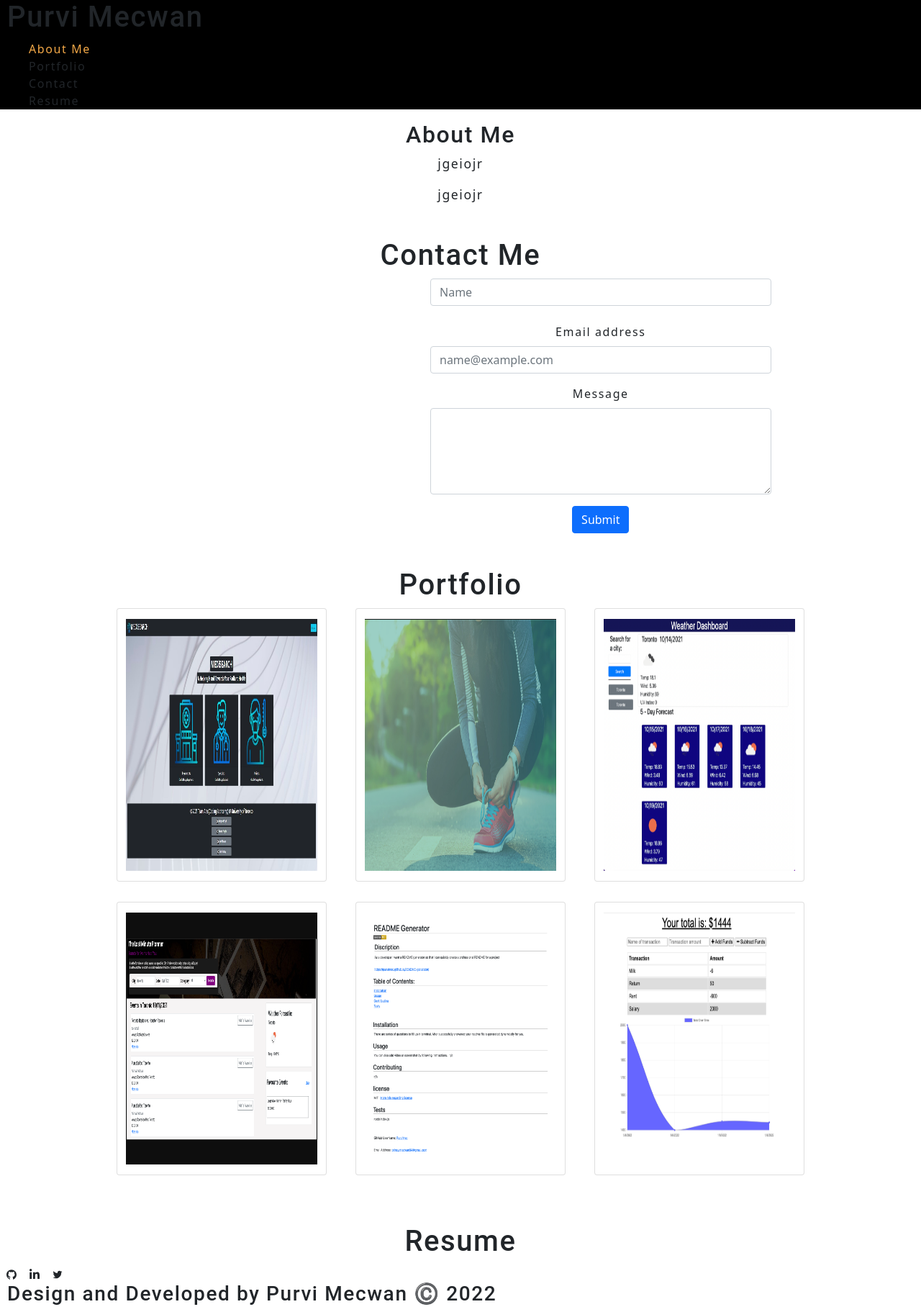
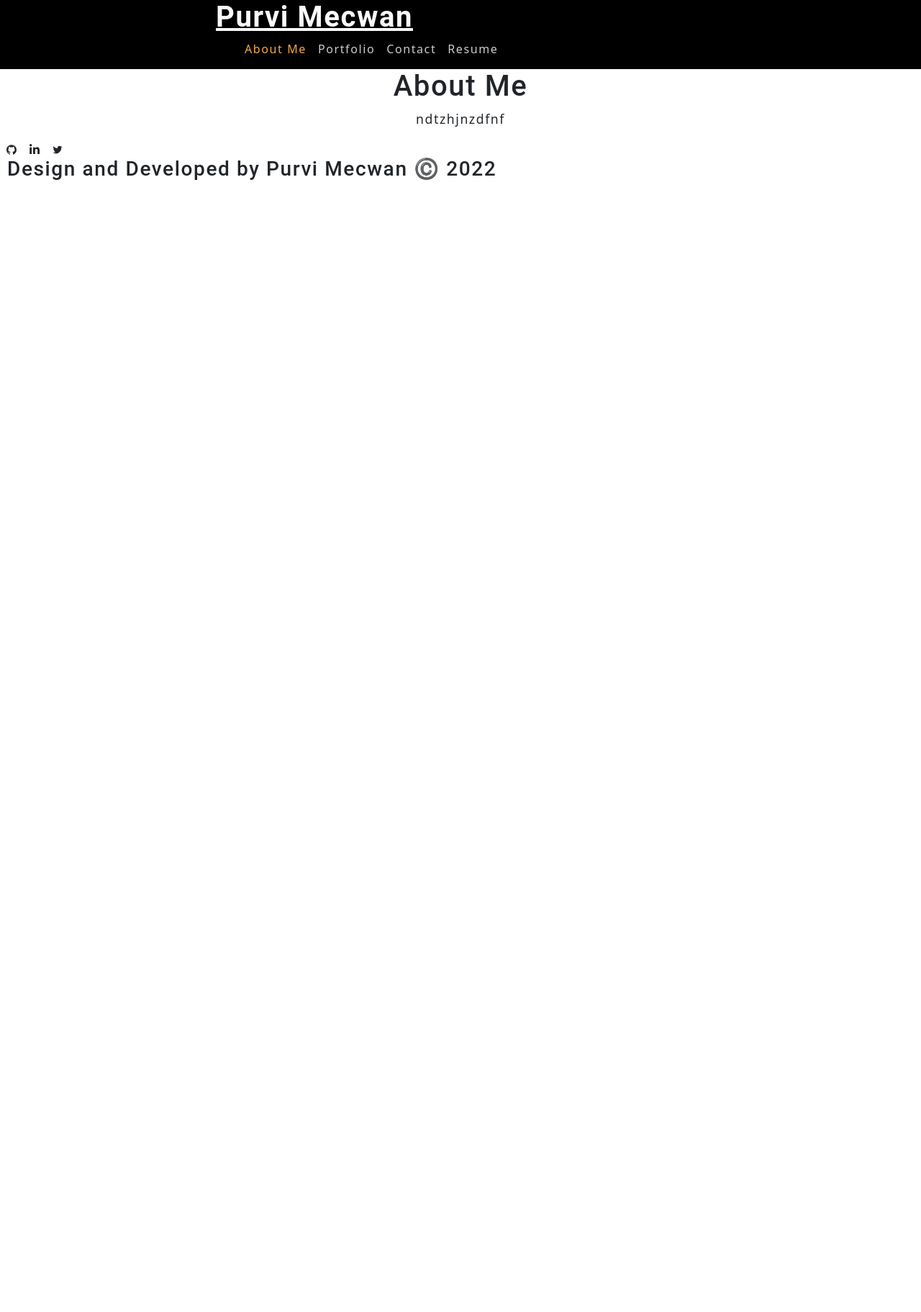
Before and after one commit to PurviMec/portfolio, a React (Create React App) app: page / in a window 1280 px wide. Shown: the whole page at 72% size. After the commit the page ends 800 px from the top, so only its background shows below. Built offline with nearby package versions, Linux system fonts and the light colour scheme.

Commit message:
add rendering pages

```diff
--- a/src/App.js
+++ b/src/App.js
@@ -3,26 +3,28 @@ import React, { useState } from 'react';
 //import './App.css';
 import Nav from './components/Nav';
 import Footer from './components/Footer';
-import Links from './components/Links';
 import ContactForm from './components/Contact';
 import Portfolio from './components/Portfolio';
 import Resume from './components/Resume';
 import About from './components/About';
 
 function App() {
-
     const [navLinks] = useState ([
         {
-            name: "About Me"
+            name: "About Me",
+            description: "ndtzhjnzdfnf"
         },
         {
-            name: "Portfolio"
+            name: "Portfolio",
+            description: <Portfolio></Portfolio>
         },
         {
-            name: "Contact"
+            name: "Contact",
+            description: <ContactForm></ContactForm>
         },
         {
-            name: "Resume"
+            name: "Resume",
+            description: <Resume></Resume>
         }
     ]);
 
@@ -36,12 +38,13 @@ function App() {
                 currentLink= {currentLink}
             ></Nav>
             <main>
-
-                <Links currentLink={currentLink}></Links>
-                <About></About>
-                <ContactForm></ContactForm>
-                <Portfolio></Portfolio>
-                <Resume></Resume>
+                <div>
+                <About
+                navLinks= {navLinks}
+                setCurrentLink= {setCurrentLink}
+                currentLink= {currentLink}
+                ></About>
+                </div>
             </main>
             <Footer></Footer>
         </div>
--- a/src/components/About/index.js
+++ b/src/components/About/index.js
@@ -1,10 +1,21 @@
-import React from "react";
+import React, {useEffect} from "react";
+import { capitalizeFirstLetter } from "../../utils/helpers";
 
-function About () {
+function About (props) {
+    const {
+        //navLinks = [],
+        //setCurrentLink,
+        currentLink
+    } = props
+
+    useEffect(()=> {
+        document.title = capitalizeFirstLetter(currentLink.name);
+    },[currentLink]);
     return(
         <div>
+            <h1>{capitalizeFirstLetter(currentLink.name)}</h1>
             <p>
-                jgeiojr
+               {currentLink.description}
             </p>
         </div>
     )
--- a/src/components/Contact/index.js
+++ b/src/components/Contact/index.js
@@ -39,7 +39,6 @@ function ContactForm () {
 
     return(
         <section className="m-5">
-            <h1>Contact Me</h1>
             <Form onSubmit={handleSubmit}>
                 <Form.Control type="text" name="name" placeholder="Name" defaultValue={name} onChange={handleChange}/>
                 <br />
--- a/src/components/Links/index.js
+++ /dev/null
@@ -1,16 +0,0 @@
-import React from "react";
-import { capitalizeFirstLetter } from "../../utils/helpers";
-import About from "../About";
-
-function Links ({ currentLink }) {
-    const { name, description } = currentLink;
-    return(
-        <section>
-            <h2>{capitalizeFirstLetter(name)}</h2>
-            {description}
-            <About></About>
-        </section>
-    )
-}
-
-export default Links;
--- a/src/components/Nav/index.js
+++ b/src/components/Nav/index.js
@@ -2,6 +2,7 @@ import React, { useEffect } from "react";
 import { capitalizeFirstLetter } from "../../utils/helpers";
 
 function Nav (props) {
+
     const {
         navLinks = [],
         setCurrentLink,
@@ -16,8 +17,8 @@ function Nav (props) {
 
         <header>
             <nav>
-                <h1 id="header" className="header">Purvi Mecwan</h1>
-                <ul className="flex-row">
+                <h1 id="header" className="header links"> <a href="/">Purvi Mecwan</a> </h1>
+                <ul className="flex-row links">
                     {navLinks.map ((navLink) => (
                         <li className={` mx-2 ${
                             currentLink.name === navLink.name && 'navActive'
--- a/src/components/Portfolio/index.js
+++ b/src/components/Portfolio/index.js
@@ -1,4 +1,4 @@
-import React,{ useState } from "react";
+import React from "react";
 //import Container from 'react-bootstrap/Container';
 //import Row from 'react-bootstrap/Row';
 //import Col from 'react-bootstrap/Col'
@@ -12,36 +12,35 @@ import photo6 from '../../assets/budget-traker.jpg';
 
 
 function Portfolio () {
-    const [photos] = useState([
-        {
-            name: 'medIsearch',
-            description: 'MEDiSEARCH is a dynamic hospital management tool that provides an efficient way to manage organization-related and medical-related information within ONE app. This application is for internal use only.'
-        },
-        {
-            name: 'Run-Buddy',
-            description: 'App for runner, who wish to join our fitness classes provided by certified instructors.'
-        },
-        {
-            name: 'Weather-Forcast-App',
-            description: "This app provides you different city's weather forcast"
-        },
-        {
-            name: 'Last-Minute-Planner',
-            description: "This app guides people to make plans at last minute with full weather forcast of that day."
-        },
-        {
-            name: 'ReadMe-Generator',
-            description: "As a developer I develop app to create readMe file for convinience."
-        },
-        {
-            name: 'Budget-Tracker-App',
-            description: "This app's purpose is to save time while making monthly budge."
-        }
+    // const [photos] = useState([
+    //     {
+    //         name: 'medIsearch',
+    //         description: 'MEDiSEARCH is a dynamic hospital management tool that provides an efficient way to manage organization-related and medical-related information within ONE app. This application is for internal use only.'
+    //     },
+    //     {
+    //         name: 'Run-Buddy',
+    //         description: 'App for runner, who wish to join our fitness classes provided by certified instructors.'
+    //     },
+    //     {
+    //         name: 'Weather-Forcast-App',
+    //         description: "This app provides you different city's weather forcast"
+    //     },
+    //     {
+    //         name: 'Last-Minute-Planner',
+    //         description: "This app guides people to make plans at last minute with full weather forcast of that day."
+    //     },
+    //     {
+    //         name: 'ReadMe-Generator',
+    //         description: "As a developer I develop app to create readMe file for convinience."
+    //     },
+    //     {
+    //         name: 'Budget-Tracker-App',
+    //         description: "This app's purpose is to save time while making monthly budge."
+    //     }
 
-    ])
+    // ])
     return(
-        <main className="m-5">
-            <h1 className="justify-content-md-center">Portfolio</h1>
+        <div className="m-5">
 
                 <div className="row m-2 justify-content-md-center">
                     <div className="col-lg-3 card ">
@@ -66,7 +65,7 @@ function Portfolio () {
                     </div>
                 </div>
 
-        </main>
+        </div>
     )
 }
 
--- a/src/components/Resume/index.js
+++ b/src/components/Resume/index.js
@@ -2,7 +2,9 @@ import React from "react";
 
 function Resume (){
     return(
-        <h1>Resume</h1>
+        <div>
+            <a href="/resume"></a>
+        </div>
     )
 }
 
--- a/src/index.css
+++ b/src/index.css
@@ -218,3 +218,9 @@ textarea {
   height: 350px;
   width: 100%;
 }
+
+.links{
+  color: #cccccc;
+  display: inline-flex;
+  margin-left: 300px;
+}
```
